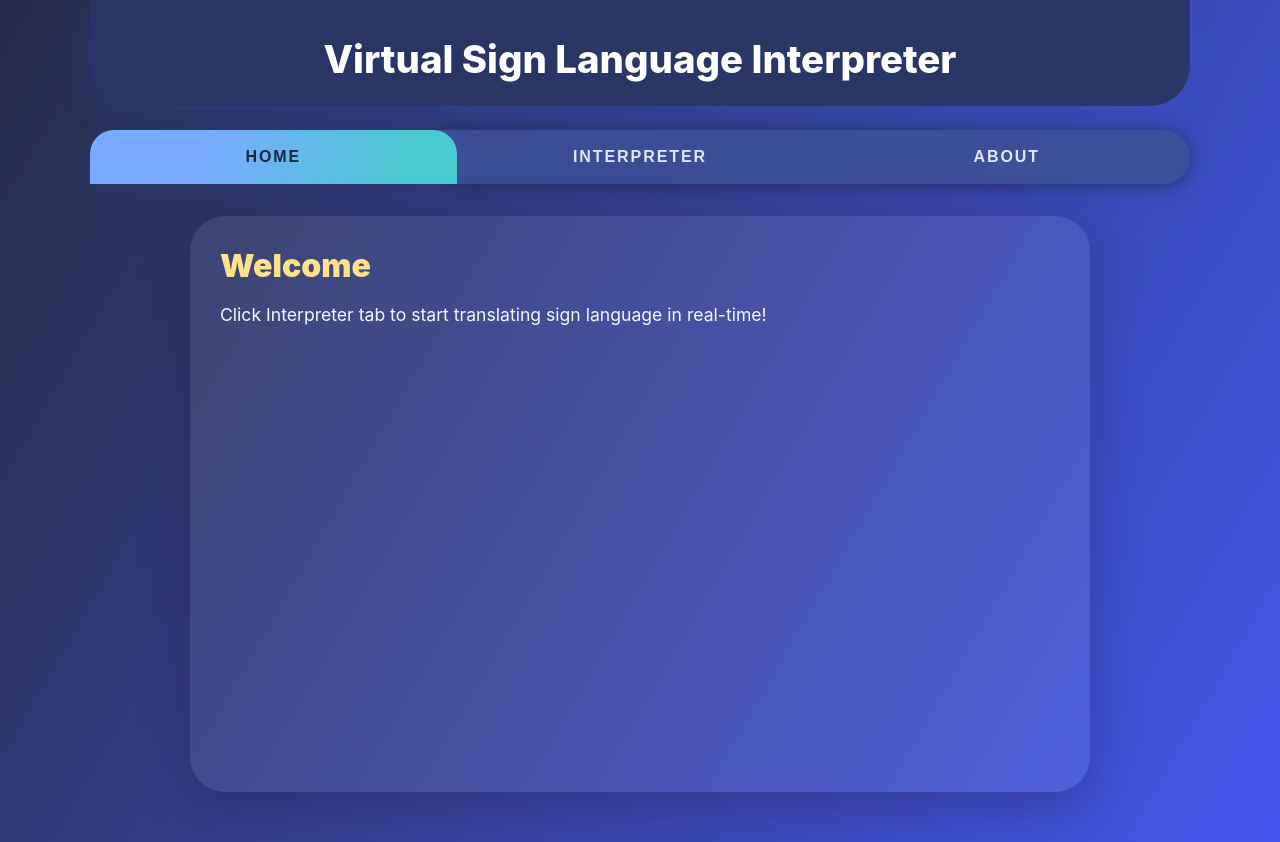
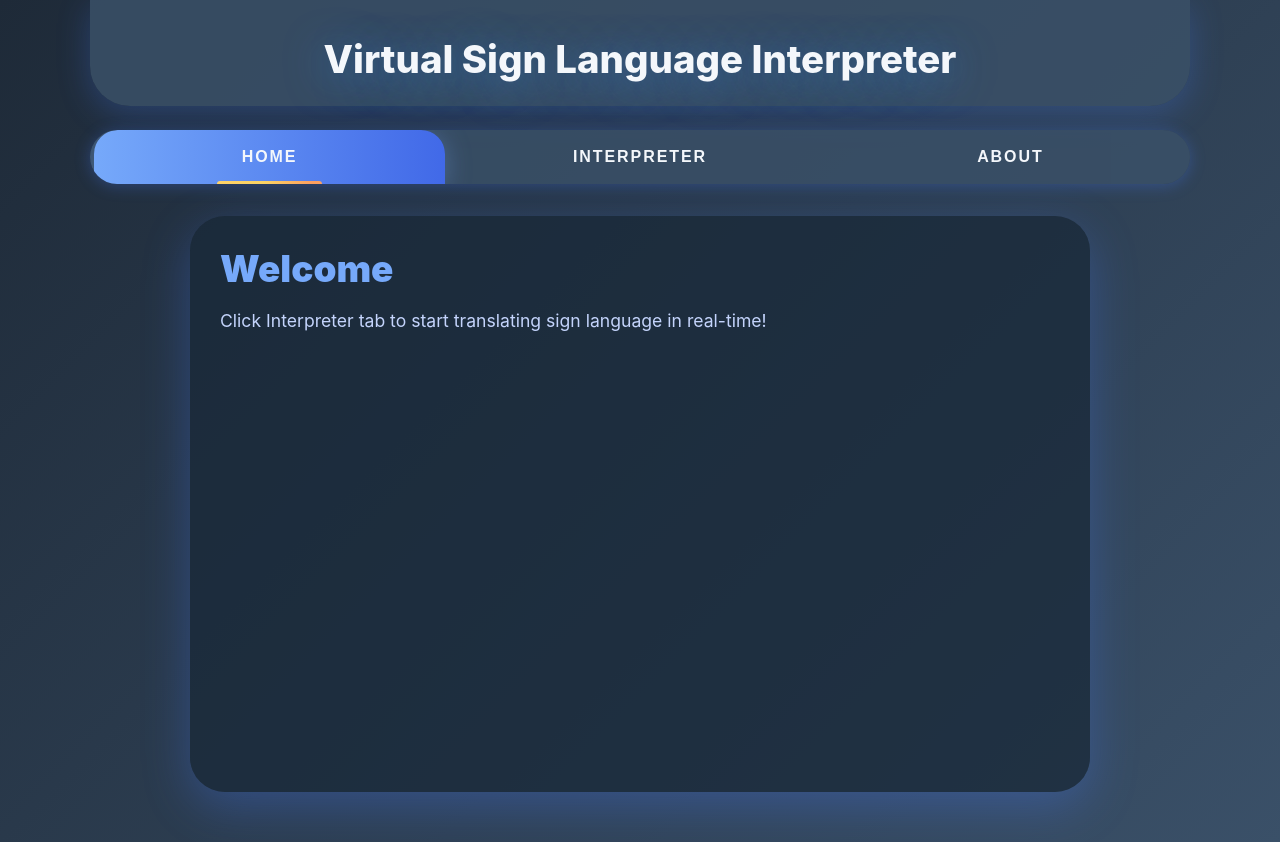
Before and after one commit to Vanode/CEP, a Flask app: page / in a window 1280 px wide. Run offline with Flask 3, Linux system fonts and the light colour scheme; some libraries are stand-ins or nearby versions.

Commit message:
Update index.html

```diff
--- a/templates/index.html
+++ b/templates/index.html
@@ -5,63 +5,236 @@
   <meta name="viewport" content="width=device-width, initial-scale=1" />
   <title>VSLI</title>
   <style>
-    * { box-sizing: border-box; margin: 0; padding: 0; }
+    * {
+      box-sizing: border-box;
+      margin: 0;
+      padding: 0;
+    }
     body {
-      font-family: 'Inter','Poppins',Arial,sans-serif;
-      background: linear-gradient(120deg,#262d47 0%,#4557ed 100%);
-      color: #f4f7fb;
+      background: linear-gradient(135deg, #1e2a38, #3a5068); /* dark blue steel gradient */
+      color: #f4f7fb; /* light text for readability */
+      font-family: 'Inter', 'Poppins', Arial, sans-serif;
       min-height: 100vh;
-      display: flex; flex-direction: column; align-items: center;
+      display: flex;
+      flex-direction: column;
+      align-items: center;
+      transition: background 0.4s;
     }
     header {
-      width: 100vw; max-width: 1100px; background: rgba(41,55,101,0.98);
-      color: #fff; text-align: center; padding: 36px 0 24px;
-      font-size: 2.4rem; font-weight: 800; border-radius: 0 0 40px 40px;
-      box-shadow: 0 8px 32px rgba(44,87,190,0.25);
+      width: 100vw;
+      max-width: 1100px;
+      background: rgba(58, 80, 104, 0.85); /* semi-transparent darker blue */
+      color: #f4f7fb;
+      text-align: center;
+      padding: 36px 0 24px;
+      font-size: 2.4rem;
+      font-weight: 800;
+      border-radius: 0 0 40px 40px;
+      box-shadow: 0 8px 32px rgba(69, 123, 255, 0.25);
+      text-shadow: 0 6px 40px #3683d6b4;
+      user-select: none;
     }
     nav {
-      width: 100%; max-width: 1100px; margin: 24px 0 0;
-      background: rgba(61,80,151,0.88); border-radius: 34px;
-      box-shadow: 0 2px 16px #1d2444a8; display: flex; justify-content: center;
+      width: 100%;
+      max-width: 1100px;
+      margin: 24px 0 0;
+      background: rgba(58, 80, 104, 0.85); /* darker navy */
+      border-radius: 34px;
+      box-shadow: 0 2px 16px rgba(69,123,255,0.3);
+      display: flex;
+      justify-content: center;
+      gap: 0.7rem;
+      overflow: auto;
+      z-index: 1;
     }
     nav button {
-      flex: 1 1 180px; background: none; border: none; outline: none;
-      color: #e1e7f6; padding: 18px 0; font-size: 1rem; font-weight: 700;
-      text-transform: uppercase; letter-spacing: 0.12em;
-      border-radius: 24px 24px 0 0; cursor: pointer;
+      flex: 1 1 180px;
+      background: none;
+      border: none;
+      outline: none;
+      color: #f4f7fb;
+      padding: 18px 0;
+      font-size: 1rem;
+      font-weight: 700;
+      text-transform: uppercase;
+      letter-spacing: 0.12em;
+      border-radius: 24px 24px 0 0;
+      cursor: pointer;
+      transition: background 0.3s ease, color 0.3s ease;
+      margin: 0 0.25rem;
+      position: relative;
     }
     nav button.active, nav button:hover {
-      background: linear-gradient(100deg,#7aaaff 30%,#48cccf 90%);
-      color: #192843; box-shadow: 0 4px 26px #5e7ad633;
+      background: linear-gradient(90deg, #76a9fa 0%, #4169e8 100%);
+      color: #f4f7fb;
+      box-shadow: 0 4px 26px rgba(118, 169, 250, 0.35);
+    }
+    nav button.active::after {
+      content: '';
+      display: block;
+      position: absolute;
+      bottom: -3px; left: 35%; right: 35%;
+      border-radius: 5px;
+      height: 6px;
+      background: linear-gradient(90deg,#ffd367,#fad364,#fba060 90%);
+      filter: blur(0.5px);
     }
     main {
-      width: 100%; max-width: 900px; min-height: 72vh;
-      margin: 32px 0 50px; background: rgba(255,255,255,0.08);
-      border-radius: 35px; box-shadow: 0 14px 48px #231a4459;
-      padding: 30px; display: flex; flex-direction: column; align-items: center;
+      width: 100%;
+  max-width: 900px;
+  min-height: 72vh;
+  margin: 32px 0 50px;
+  background: rgba(25, 41, 57, 0.75); /* darker transparent blue */
+  border-radius: 35px;
+  box-shadow: 0 14px 48px rgba(69, 123, 255, 0.3);
+  padding: 30px;
+  display: flex;
+  flex-direction: column;
+  align-items: center;
+  color: #f4f7fb;
     }
-    section { width: 100%; display: none; }
-    section.active { display: block; }
-    h1,h2 { font-weight: 900; color: #ffe18b; margin-bottom: 16px; }
-    h1 { font-size: 2rem; } h2 { font-size: 1.4rem; }
-    p, ul { font-size: 1.1rem; margin-bottom: 17px; line-height: 1.6; }
-    ul { padding-left: 28px; color: #82e1e5; }
+    section {
+      width: 100%;
+      display: none;
+      animation: fadeIn 0.6s;
+      background: transparent;
+    }
+    section.active {
+      display: block;
+    }
+    @keyframes fadeIn {
+      from { opacity: 0; transform: translateY(15px);}
+      to { opacity: 1; transform: translateY(0);}
+    }
+    h1, h2 {
+      font-weight: 900;
+  color: #76a9fa; /* lighter blue accent */
+  margin-bottom: 16px;
+    }
+    h1 {
+      font-size: 2.3rem;
+    }
+    h2 {
+      font-size: 1.6rem;
+      margin-bottom: 14px;
+    }
+    p, ul {
+      font-size: 1.1rem;
+  margin-bottom: 17px;
+  line-height: 1.6;
+  color: #c4d4fc;
+    }
+    ul {
+      padding-left: 28px;
+  color: #8cafef; /* light blue for lists */
+    }
+    li {margin-bottom: 9px;}
+    strong { color: #48cccf;}
     video {
-      border-radius: 18px; width: 97%; max-width: 670px; max-height: 380px;
-      object-fit: cover; box-shadow: 0 9px 34px #0088f6a0;
-      border: 4px solid #76e8f7; background: #181e39; margin: 15px 0;
+      border-radius: 18px;
+      width: 97%;
+      max-width: 670px;
+      max-height: 380px;
+      object-fit: cover;
+      box-shadow: 0 9px 34px #0088f6a0, 0 0px 0px #38e1e5;
+      border: 4px solid #76e8f7;
+      background-color: #181e39;
+      margin: 15px 0 18px;
+      transition: box-shadow .38s;
     }
+    video:hover {
+      box-shadow: 0 12px 60px #75e3fdb4, 0 0 32px #cbfafa77 inset;
+    }
+    /* For Single Letter Translation Output */
     .translation-box {
-      width: 80px; height: 80px; border-radius: 16px; border: 3px solid #ffe18b;
-      background: #192028; color: #ffe18b; font-size: 2.5rem; font-weight: 800;
-      display: flex; align-items: center; justify-content: center;
-      margin: 18px auto; box-shadow: 0 4px 18px #ffe18b55;
+     width: 80px;
+  height: 80px;
+  border-radius: 16px;
+  border: 3px solid #76a9fa;
+  background: #1e2a38;
+  color: #76a9fa;
+  font-size: 2.5rem;
+  font-weight: 800;
+  display: flex;
+  align-items: center;
+  justify-content: center;
+  margin: 18px auto;
+  box-shadow: 0 4px 18px #76a9fa55;
+    }
+    .translation-box:empty::before {
+      content: ' ';
+      display: inline-block;
+      width: 100%;
+      height: 100%;
+      background: transparent;
     }
     .simulate-btn {
-      background: linear-gradient(90deg,#ffe18b 0%,#fba060 100%);
-      color: #1a253f; border: none; padding: 12px 36px; font-size: 1rem;
-      font-weight: 700; border-radius: 30px; cursor: pointer;
+       background: linear-gradient(90deg, #76a9fa 0%, #4169e8 100%);
+  color: #f4f7fb;
+  border: none;
+  padding: 12px 36px;
+  font-size: 1rem;
+  font-weight: 700;
+  border-radius: 30px;
+  cursor: pointer;
+  transition: background 0.3s ease;
     }
+    .simulate-btn:hover {
+      background: linear-gradient(90deg, #fff6d2 0%, #ffe18b 100%);
+      color: #15413b;
+      box-shadow: 0 6px 36px #ffe8b0cc, 0 0 18px #fffbe3aa inset;
+    }
+    .instruction {
+      font-size: 1.03rem;
+      color: #c6eafa;
+      font-style: italic;
+    }
+    @media (max-width: 640px) {
+      header, nav, main { max-width: 100vw; }
+      nav { border-radius: 24px; }
+      main { padding: 22px 5vw 35px;}
+      video, .translation-box { max-width: 99vw; }
+    }
+    /* Increase font size of Interpreter heading */
+#interpreterSection h2 {
+  font-size: 2rem; /* increased from 1.4rem to a bigger size */
+  text-align: center;
+  margin-bottom: 20px;
+}
+
+/* Center the video camera */
+#interpreterSection video {
+  display: block;
+  margin: 0 auto 20px auto; /* center horizontally with margin below */
+  border-radius: 18px;
+  width: 97%;
+  max-width: 670px;
+  max-height: 380px;
+  object-fit: cover;
+  box-shadow: 0 9px 34px #0088f6a0;
+  border: 4px solid #76e8f7;
+  background: #181e39;
+}
+
+/* Center the Simulate button */
+#interpreterSection .simulate-btn {
+  display: block;
+  margin: 0 auto;
+}
+#interpreterSection video {
+  display: block;
+  margin: 0 auto 25px auto; /* Add more bottom space below video */
+}
+
+.translation-box {
+  margin: 0 auto 30px auto; /* Add bottom space below translation box */
+}
+
+#interpreterSection .simulate-btn {
+  display: block;
+  margin: 0 auto;
+  margin-top: 20px; /* Add top margin above simulate button */
+}
   </style>
 </head>
 <body>
```
